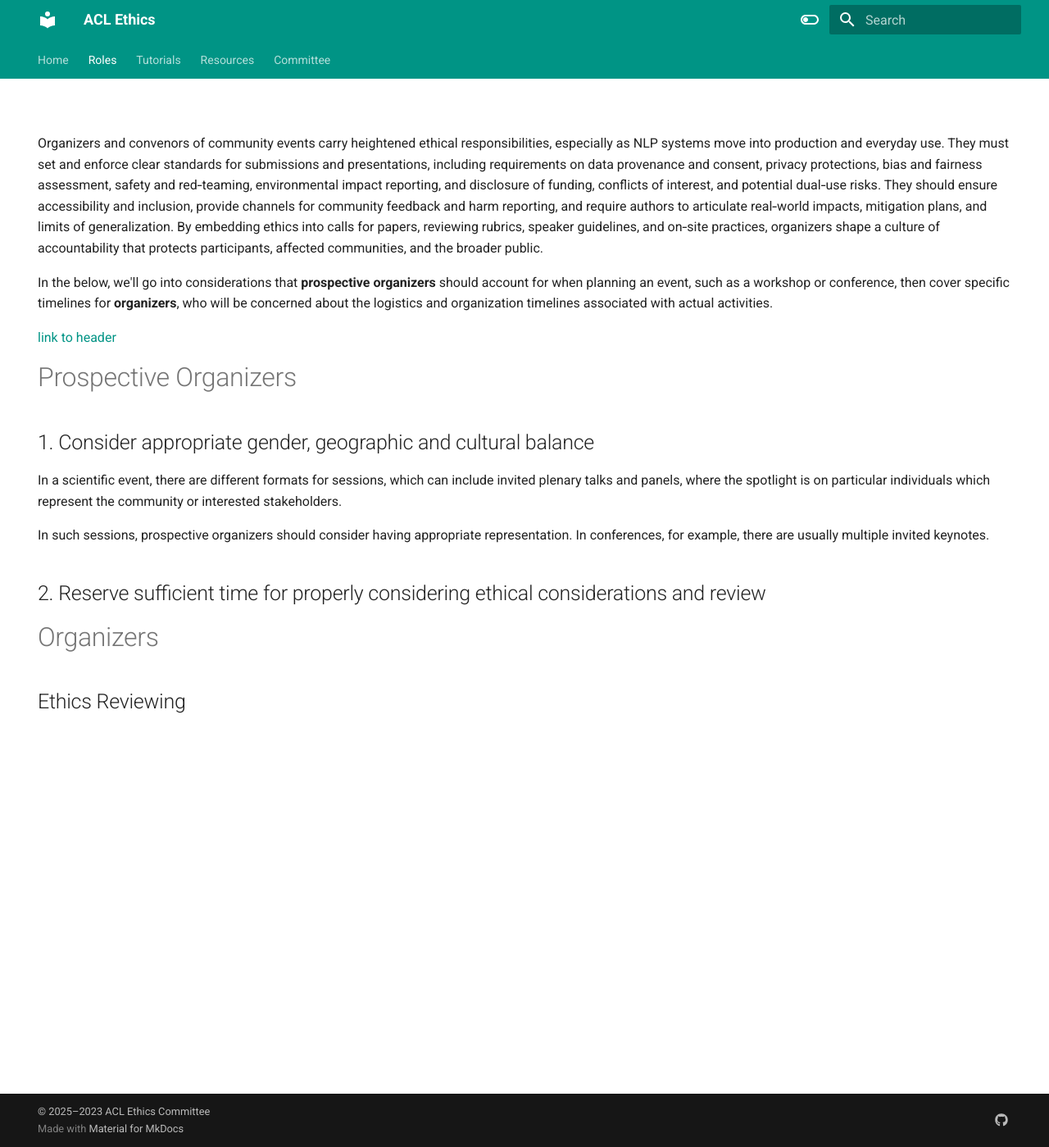
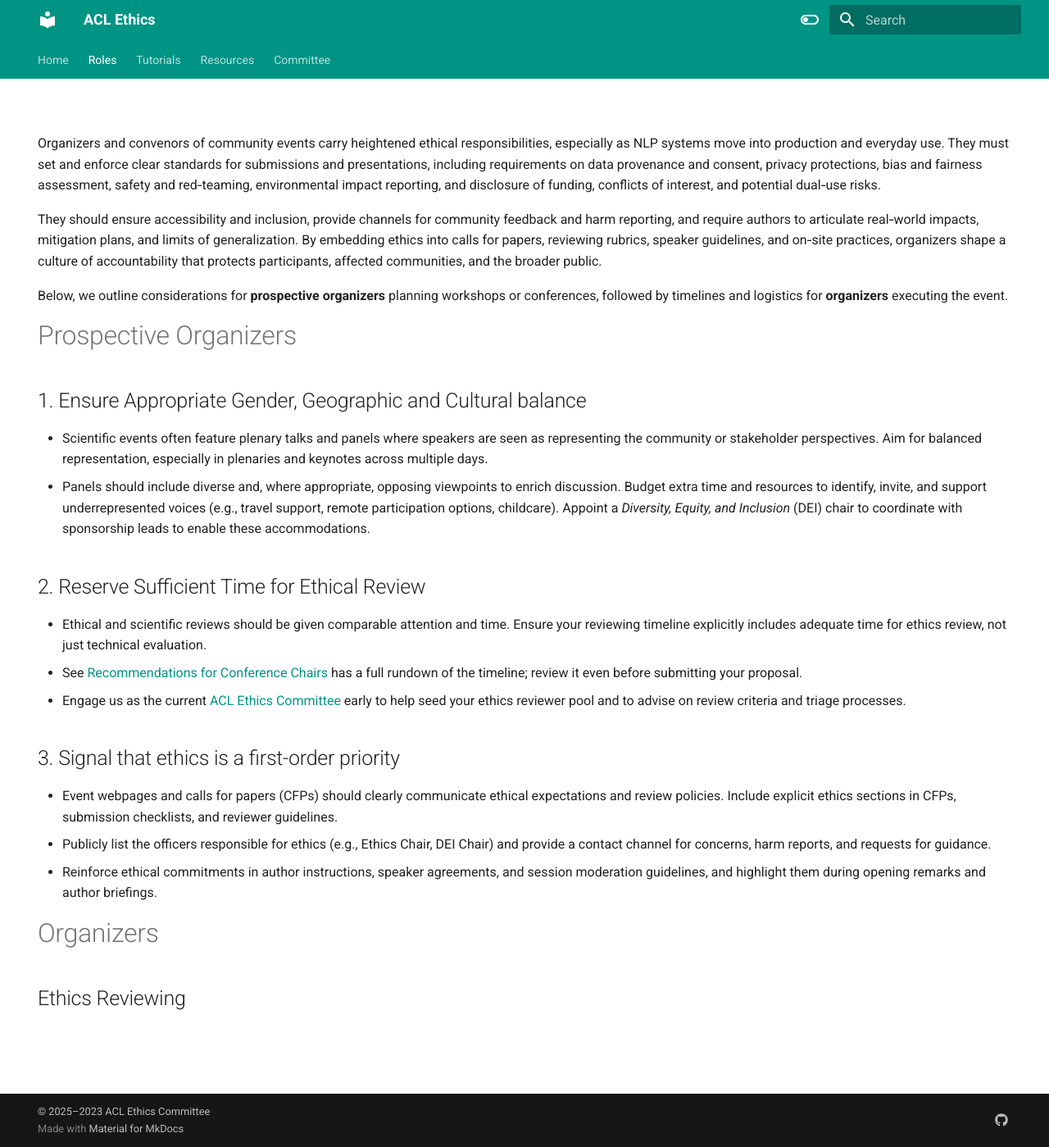
Before and after one commit to knmnyn/ethics-website, an MkDocs documentation site: the page built from docs/roles/organizers.md, in a window 1280 px wide and 1399 px high. Shown: the whole window at 82% size. Built offline with MkDocs 1.6.1 and Material for MkDocs 9.7.7, drawn with Linux system fonts in a browser that asks for light colours.

Commit message:
Fixed up the Prospective Organizer section.

```diff
--- a/docs/roles/organizers.md
+++ b/docs/roles/organizers.md
@@ -3,21 +3,29 @@ hide:
   - navigation
   - toc
 ---
-Organizers and convenors of community events carry heightened ethical responsibilities, especially as NLP systems move into production and everyday use. They must set and enforce clear standards for submissions and presentations, including requirements on data provenance and consent, privacy protections, bias and fairness assessment, safety and red‑teaming, environmental impact reporting, and disclosure of funding, conflicts of interest, and potential dual‑use risks. They should ensure accessibility and inclusion, provide channels for community feedback and harm reporting, and require authors to articulate real‑world impacts, mitigation plans, and limits of generalization. By embedding ethics into calls for papers, reviewing rubrics, speaker guidelines, and on‑site practices, organizers shape a culture of accountability that protects participants, affected communities, and the broader public.
+Organizers and convenors of community events carry heightened ethical responsibilities, especially as NLP systems move into production and everyday use. They must set and enforce clear standards for submissions and presentations, including requirements on data provenance and consent, privacy protections, bias and fairness assessment, safety and red‑teaming, environmental impact reporting, and disclosure of funding, conflicts of interest, and potential dual‑use risks.
 
-In the below, we'll go into considerations that **prospective organizers** should account for when planning an event, such as a workshop or conference, then cover specific timelines for **organizers**, who will be concerned about the logistics and organization timelines associated with actual activities.
+They should ensure accessibility and inclusion, provide channels for community feedback and harm reporting, and require authors to articulate real‑world impacts, mitigation plans, and limits of generalization. By embedding ethics into calls for papers, reviewing rubrics, speaker guidelines, and on‑site practices, organizers shape a culture of accountability that protects participants, affected communities, and the broader public.
 
-[link to header](../resources/ethical-review-recommendations/index.md#2-recommendations-for-conference-chairs)
+Below, we outline considerations for **prospective organizers** planning workshops or conferences, followed by timelines and logistics for **organizers** executing the event.
 
 # Prospective Organizers
 
-## 1. Consider appropriate gender, geographic and cultural balance
+## 1. Ensure Appropriate Gender, Geographic and Cultural balance
 
-In a scientific event, there are different formats for sessions, which can include invited plenary talks and panels, where the spotlight is on particular individuals which represent the community or interested stakeholders.
+* Scientific events often feature plenary talks and panels where speakers are seen as representing the community or stakeholder perspectives. Aim for balanced representation, especially in plenaries and keynotes across multiple days.
+* Panels should include diverse and, where appropriate, opposing viewpoints to enrich discussion.
+Budget extra time and resources to identify, invite, and support underrepresented voices (e.g., travel support, remote participation options, childcare). Appoint a *Diversity, Equity, and Inclusion* (DEI) chair to coordinate with sponsorship leads to enable these accommodations.
 
-In such sessions, prospective organizers should consider having appropriate representation.  In conferences, for example, there are usually multiple invited keynotes.
+## 2. Reserve Sufficient Time for Ethical Review
+* Ethical and scientific reviews should be given comparable attention and time. Ensure your reviewing timeline explicitly includes adequate time for ethics review, not just technical evaluation.
+* See [Recommendations for Conference Chairs](../resources/ethical-review-recommendations/index.md#2-recommendations-for-conference-chairs) has a full rundown of the timeline; review it even before submitting your proposal.
+* Engage us as the current [ACL Ethics Committee](../../commiitee/) early to help seed your ethics reviewer pool and to advise on review criteria and triage processes.
 
-## 2. Reserve sufficient time for properly considering ethical considerations and review
+## 3. Signal that ethics is a first-order priority
+* Event webpages and calls for papers (CFPs) should clearly communicate ethical expectations and review policies. Include explicit ethics sections in CFPs, submission checklists, and reviewer guidelines.
+* Publicly list the officers responsible for ethics (e.g., Ethics Chair, DEI Chair) and provide a contact channel for concerns, harm reports, and requests for guidance.
+* Reinforce ethical commitments in author instructions, speaker agreements, and session moderation guidelines, and highlight them during opening remarks and author briefings.
 
 # Organizers
 
```
